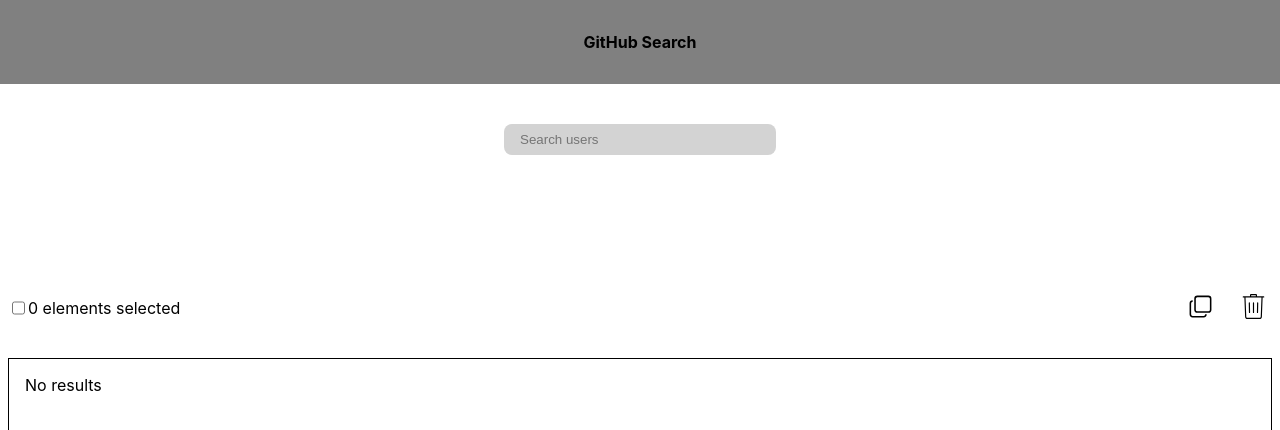
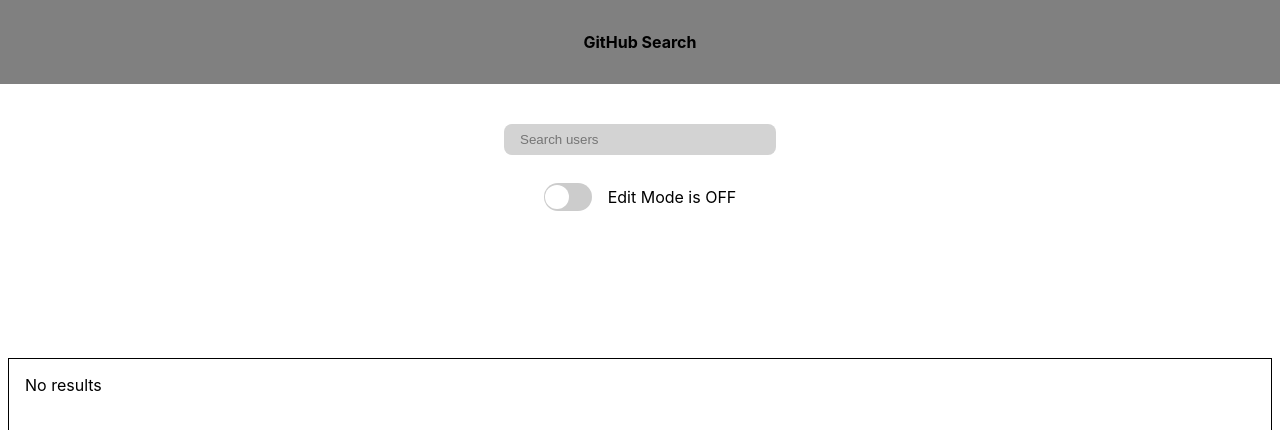
Before and after one commit to laureac/fulll-test, a React (Create React App) app: page / in a window 1280 px wide. Shown: the top 430 px of the page. Built offline with nearby package versions, Linux system fonts and the light colour scheme.

Commit message:
feat: edit mode

```diff
--- a/src/App.tsx
+++ b/src/App.tsx
@@ -1,4 +1,4 @@
-import React from "react";
+import React, { useState } from "react";
 import SearchInput from "./components/SearchInput/SearchInput";
 import UserList from "./components/UserList/UserList";
 import "./App.css";
@@ -7,17 +7,25 @@
 import DuplicateItems from "./components/DuplicateItems/DuplicateItems";
 import DeleteItems from "./components/DeleteItems/DeleteItems";
 import { UsersProvider } from "./context/UsersContext";
+import Toggle from "./components/Toggle/Toggle";
 
 export const App: React.FC = () => {
+  const [editMode, setEditMode] = useState<boolean>(false);
+
   return (
     <div className="app">
       <Header title="GitHub Search" />
       <UsersProvider>
         <section className="search-wrapper container">
           <SearchInput />
+          <Toggle
+            customSetSate={setEditMode}
+            state={editMode}
+            theme={"Edit Mode"}
+          />
         </section>
-
         <section className="container">
+          {editMode && (
             <div className="actions">
               <SelectedCards />
               <div className="copy-delete">
@@ -25,9 +33,10 @@
                 <DeleteItems />
               </div>
             </div>
+          )}
         </section>
         <section className="container">
-          <UserList />
+          <UserList editMode={editMode} />
         </section>
       </UsersProvider>
     </div>
--- a/src/components/SearchInput/SearchInput.tsx
+++ b/src/components/SearchInput/SearchInput.tsx
@@ -54,6 +54,7 @@
     } else {
       setUsers([]);
     }
+    // don't include debouncedSearch in the dependency array because it will cause an infinite loop
     // eslint-disable-next-line react-hooks/exhaustive-deps
   }, [input]);
 
--- /dev/null
+++ b/src/components/Toggle/Toggle.css
@@ -0,0 +1,56 @@
+.wrapper-toggle {
+  display: flex;
+  gap: 1rem;
+  align-items: center;
+}
+
+.toggle-switch {
+  position: relative;
+  display: inline-block;
+  width: 3rem;
+  height: 1.7rem;
+}
+
+.toggle-switch input {
+  opacity: 0;
+  width: 0;
+  height: 0;
+}
+
+.slider {
+  position: absolute;
+  cursor: pointer;
+  top: 0;
+  left: 0;
+  right: 0;
+  bottom: 0;
+  background-color: #ccc;
+  transition: 0.4s;
+}
+
+.slider:before {
+  position: absolute;
+  content: "";
+  height: 1.5rem;
+  width: 1.5rem;
+  left: 0.1rem;
+  bottom: 0.1rem;
+  background-color: white;
+  transition: 0.4s;
+}
+
+input:checked + .slider {
+  background-color: #2196f3;
+}
+
+input:checked + .slider:before {
+  transform: translateX(1.3rem);
+}
+
+.slider.round {
+  border-radius: 5rem;
+}
+
+.slider.round:before {
+  border-radius: 50%;
+}
--- /dev/null
+++ b/src/components/Toggle/Toggle.tsx
@@ -0,0 +1,30 @@
+import React from "react";
+import "./Toggle.css";
+
+type ToggleEditModeProps = {
+  customSetSate: React.Dispatch<React.SetStateAction<boolean>>;
+  state: boolean;
+  theme?: string;
+};
+
+const ToggleEditMode: React.FC<ToggleEditModeProps> = ({
+  customSetSate,
+  state,
+  theme,
+}) => {
+  return (
+    <div className="wrapper-toggle">
+      <label className="toggle-switch">
+        <input
+          type="checkbox"
+          checked={state}
+          onChange={() => customSetSate(!state)}
+        />
+        <span className="slider round"></span>
+      </label>
+      <p>{state ? `${theme} is ON` : `${theme} is OFF`}</p>
+    </div>
+  );
+};
+
+export default ToggleEditMode;
--- a/src/components/UserCard/UserCard.tsx
+++ b/src/components/UserCard/UserCard.tsx
@@ -6,9 +6,10 @@
 
 type UserCardProps = {
   user: GitHubUser;
+  editMode: boolean;
 };
 
-const UserCard: React.FC<UserCardProps> = ({ user }) => {
+const UserCard: React.FC<UserCardProps> = ({ user, editMode }) => {
   const context = useContext(UsersContext);
 
   if (!context) {
@@ -21,6 +22,7 @@
     <div className="card">
       <div className="card__header">
         <div className="card__checkbox">
+          {editMode && (
             <input
               type="checkbox"
               id={`selectUser-${user.id}`}
@@ -28,6 +30,7 @@
               onChange={() => toggleCardSelection(user.id)}
               checked={selectedCards.includes(user.id)}
             />
+          )}
         </div>
         <div className="card__img-wrapper">
           <img
--- a/src/components/UserList/UserList.tsx
+++ b/src/components/UserList/UserList.tsx
@@ -3,7 +3,11 @@
 import "./UserList.css";
 import { UsersContext } from "../../context/UsersContext";
 
-const UserList: React.FC = () => {
+type UserListProps = {
+  editMode: boolean;
+};
+
+const UserList: React.FC<UserListProps> = ({ editMode }) => {
   const context = useContext(UsersContext);
 
   if (!context) {
@@ -22,7 +26,7 @@
               key // ideally would use id as key, but that will create an error when we duplicate users
             ) => (
               <li key={key}>
-                <UserCard user={user} />
+                <UserCard user={user} editMode={editMode} />
               </li>
             )
           )}
--- a/src/context/UsersContext.tsx
+++ b/src/context/UsersContext.tsx
@@ -26,6 +26,7 @@
 };
 
 export const UsersProvider: React.FC<UsersProviderProps> = ({ children }) => {
+  // state setters and initial values
   const [selectedCards, setSelectedCards] = useState<number[]>([]);
   const [users, setUsers] = useState<GitHubUser[]>([]);
 
@@ -44,10 +45,10 @@
     <UsersContext.Provider
       value={{
         selectedCards,
+        setSelectedCards,
         toggleCardSelection,
         users,
         setUsers,
-        setSelectedCards,
       }}
     >
       {children}
```
Also changed, not shown: src/logo.svg (deleted). Lines whose indentation alone changed are shown as unchanged.
